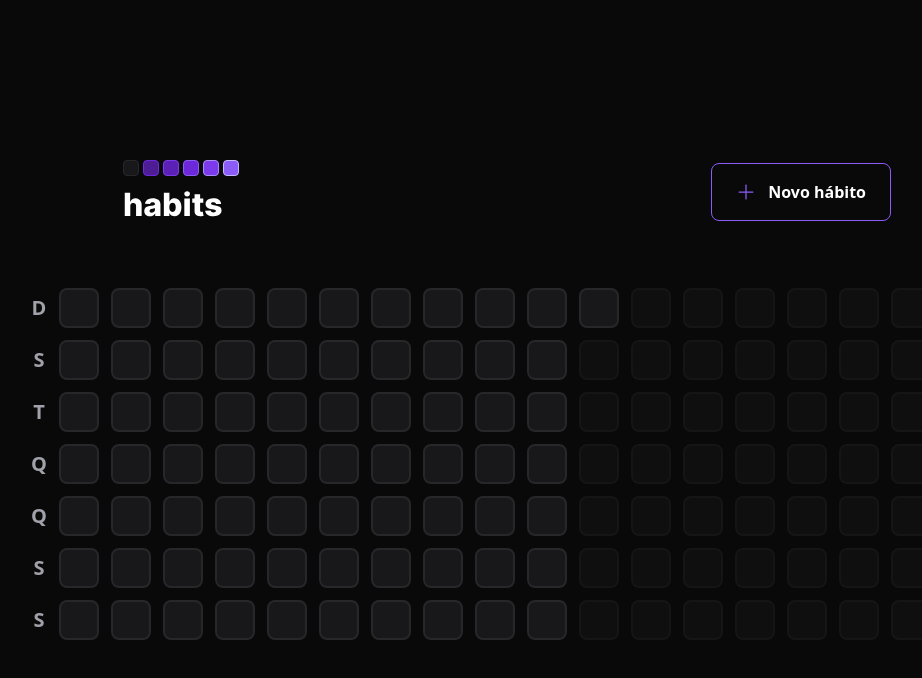
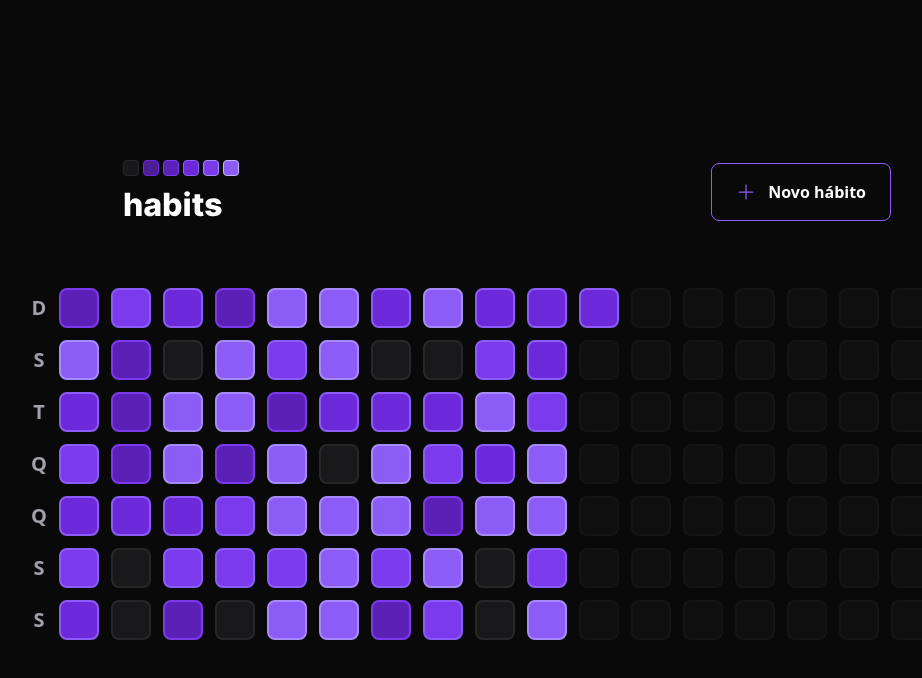
Before and after one commit to gabrielcoutinh0/Habits-Ignite, a React (Vite) app in the folder frontend/: page / in a window 1280 px wide. Shown: the top 678 px of the page, without its empty margins (133-1055 px from the left). Built offline with nearby package versions, Linux system fonts and the light colour scheme.

Commit message:
feat: creating popover with radix-ui

```diff
--- a/frontend/package.json
+++ b/frontend/package.json
@@ -10,6 +10,8 @@
   },
   "dependencies": {
     "@radix-ui/react-dialog": "^1.0.3",
+    "@radix-ui/react-popover": "^1.0.5",
+    "clsx": "^1.2.1",
     "dayjs": "^1.11.7",
     "phosphor-react": "^1.4.1",
     "react": "^18.2.0",
--- a/frontend/src/components/HabitDay.tsx
+++ b/frontend/src/components/HabitDay.tsx
@@ -1,9 +1,43 @@
-// interface HabitDayProps{
-//   completed: number
-// }
+import * as Popover from '@radix-ui/react-popover';
+import clsx from 'clsx';
+import { ProgressBar } from './ProgressBar';
 
-export function HabitDay() {
+interface HabitDayProps {
+  completed: number;
+  amount: number;
+}
+
+export function HabitDay({ completed, amount }: HabitDayProps) {
+  const completedPercentage = Math.round((completed / amount) * 100);
+
   return (
-    <div className='w-10 h-10 bg-zinc-900 border-2 border-zinc-800 rounded-lg'></div>
+    <Popover.Root>
+      <Popover.Trigger
+        className={clsx('w-10 h-10 border-2 rounded-lg', {
+          'bg-zinc-900 border-zinc-800': completedPercentage === 0,
+          'bg-violet-900 border-violet-700':
+            completedPercentage > 0 && completedPercentage < 20,
+          'bg-violet-800 border-violet-600':
+            completedPercentage >= 20 && completedPercentage < 40,
+          'bg-violet-700 border-violet-500':
+            completedPercentage >= 40 && completedPercentage < 60,
+          'bg-violet-600 border-violet-500':
+            completedPercentage >= 60 && completedPercentage < 80,
+          'bg-violet-500 border-violet-400': completedPercentage >= 80,
+        })}
+      />
+      <Popover.Portal>
+        <Popover.Content className='min-w-[320px] p-6 rounded-2xl bg-zinc-900 flex flex-col'>
+          <span className='font-semibold text-zinc-400'>terça-feira</span>
+          <span className='mt-1 font-extrabold leading-tight text-3xl'>
+            17/01
+          </span>
+
+          <ProgressBar progress={completedPercentage} />
+
+          <Popover.Arrow height={8} width={16} className='fill-zinc-900' />
+        </Popover.Content>
+      </Popover.Portal>
+    </Popover.Root>
   );
 }
--- /dev/null
+++ b/frontend/src/components/ProgressBar.tsx
@@ -0,0 +1,17 @@
+interface ProgressBarProps {
+  progress: number;
+}
+
+export function ProgressBar(props: ProgressBarProps) {
+  return (
+    <div className='h-3 rounded-xl bg-zinc-700 w-fu mt-4'>
+      <div
+        role='progressbar'
+        aria-label='Progresso de hábitos completados nesse dia'
+        aria-valuenow={props.progress}
+        className='h-3 rounded-xl bg-violet-600'
+        style={{ width: `${props.progress}%` }}
+      />
+    </div>
+  );
+}
--- a/frontend/src/components/SummaryTable.tsx
+++ b/frontend/src/components/SummaryTable.tsx
@@ -26,7 +26,13 @@
 
       <div className='grid grid-rows-7 grid-flow-col gap-3'>
         {summaryDates.map((date) => {
-          return <HabitDay key={date.toString()} />;
+          return (
+            <HabitDay
+              amount={5}
+              completed={Math.round(Math.random() * 5)}
+              key={date.toString()}
+            />
+          );
         })}
 
         {amountOfDaysToFill > 0 &&
```
Also changed, not shown: 1 other file (tests, documents, lock files or other folders).
